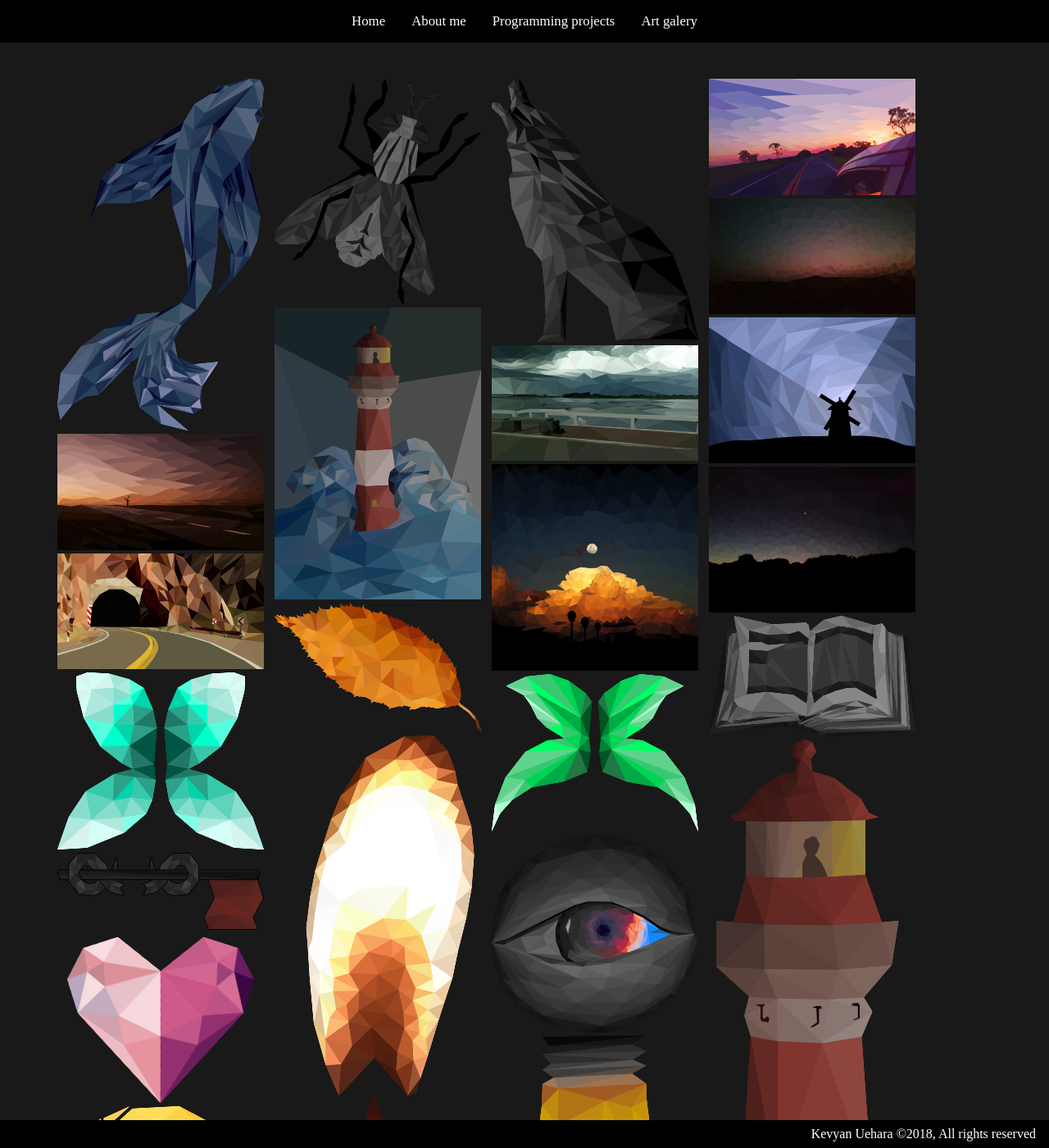
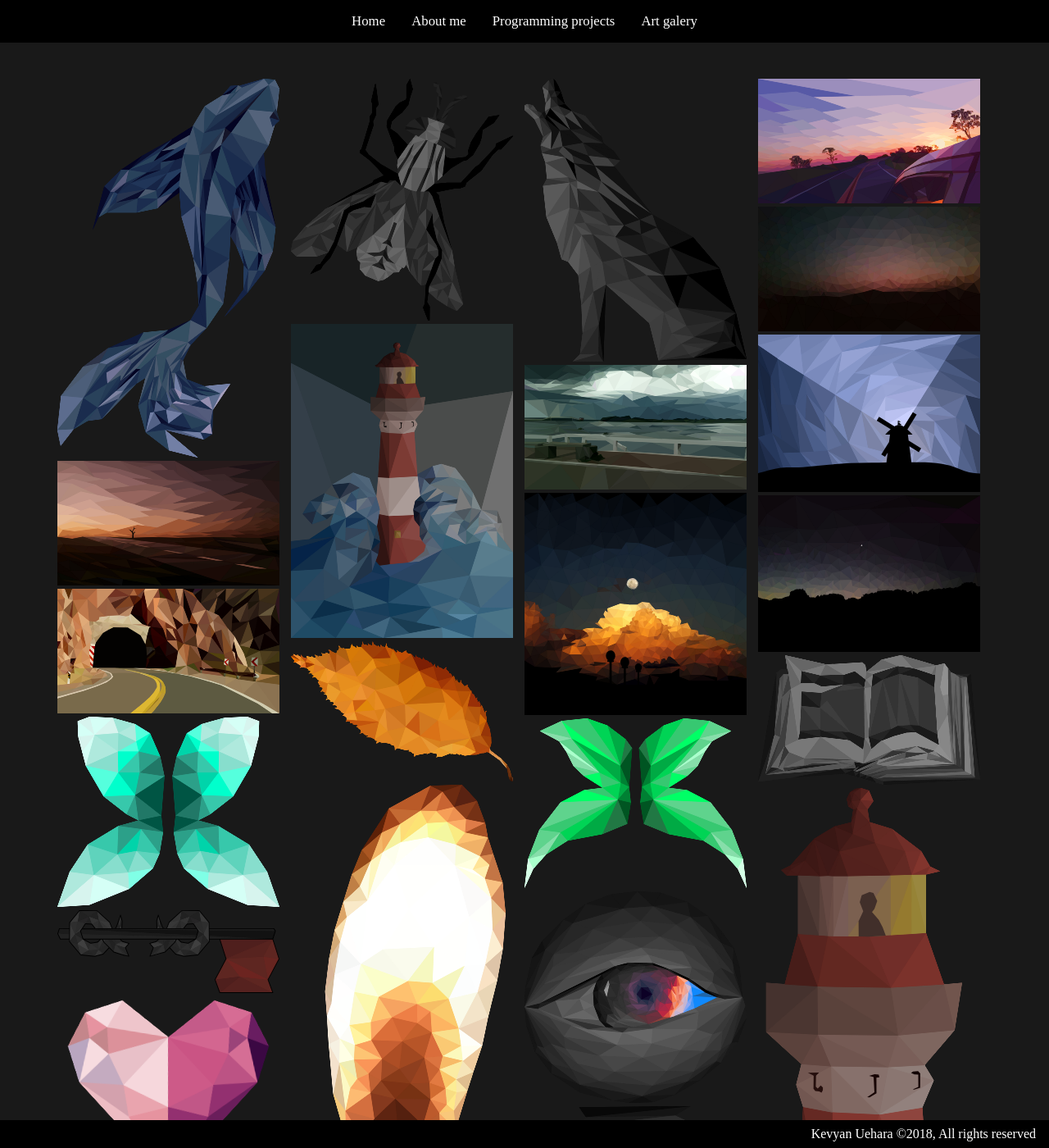
Before and after one commit to kevyanue/kevyanue.github.io, a Jekyll site: the page built from artworks.html, in a window 1280 px wide and 1400 px high. Shown: the whole window at 82% size. Built offline with Jekyll 4.4.1, drawn with Linux system fonts in a browser that asks for light colours; nearby versions of some CDN libraries; some web fonts are replaced.

Commit message:
mansory fixed

```diff
--- a/artworks.html
+++ b/artworks.html
@@ -46,8 +46,8 @@
 		<div class="sc-size mt-5 pt-5">
 
 			<div id='content'>
-				<div id='posts' class="container ">
-					<ul class="justify-content-center mx-auto d-block	">
+				<div id='posts' class="container justify-content-center">
+					<ul class="mx-auto d-block justify-content-center">
 						{% assign svgs = site.static_files %}
 						{% for svg in svgs %}
 							{% if svg.extname == ".svg"%}
--- a/css/main.scss
+++ b/css/main.scss
@@ -25,7 +25,7 @@ a img {
 }
 
 #posts ul li {
-	width: 250px;
+	width: 25%;
 	float: left;
 
 }
@@ -35,21 +35,21 @@ a img {
 }
 
 .post-image{
-	width: 250px;
+	width: 25%;
 }
 
 
 @media only screen and (min-width: 1367) {
 
 	#posts ul li {
-		width: 220px;
+		width: 25%;
 	}
 }
 
 @media only screen and (max-width: 1366) {
 
 	#posts ul li {
-		width: 273px;
+		width: 30%;
 	}
 }
 
@@ -57,7 +57,7 @@ a img {
 @media only screen and (max-width: 1280) {
 
 	#posts ul li {
-		width: 252px;
+		width: 30%;
 	}
 
 }
@@ -68,7 +68,7 @@ only screen and (max-device-width: 1024px),
 only screen and (max-width: 1024px) {
 
 	#posts ul li {
-		width: 265px;
+		width: 25%;
 	}
 
 }
@@ -79,7 +79,7 @@ only screen and (max-device-width:768px),
 only screen and (max-width: 768px) {
 
 	#posts ul li {
-		width: 300px;
+		width: 30%;
 	}
 }
 
```
Also changed, not shown: svg/models/kevyan.svg (deleted).
